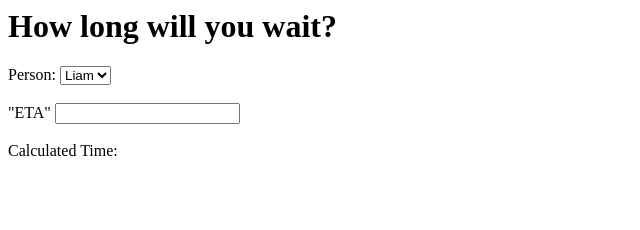
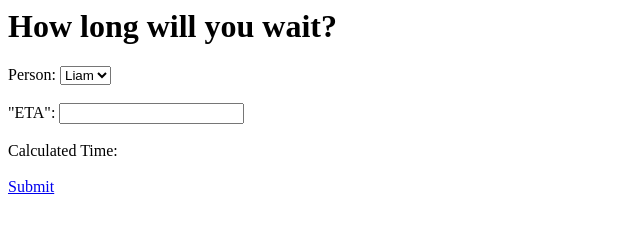
Before and after one commit to danszy/resident, a plain HTML site: page index.html in a window 1280 px wide. Shown: the full height of the page, 0-640 px from the left. Drawn offline with nearby package versions, Linux system fonts and the light colour scheme.

Commit message:
Update index.html

```diff
--- a/index.html
+++ b/index.html
@@ -1,4 +1,12 @@
 <html>
+<script src="https://ajax.googleapis.com/ajax/libs/jquery/3.1.1/jquery.min.js"></script>
+<script>
+
+  function calculateTime() {
+    alert("test");
+  }
+
+  </script>
 <h1> How long will you wait? </h1>
 
 Person:
@@ -8,11 +16,16 @@ Person:
 
   <br> <br>
 
-"ETA"
+"ETA":
   <input id="eta"> </input>
 
 <br> <br>
 
 Calculated Time:
 <span id="result"> </span>
+
+<br> <br>
+
+<a href="#" onclick="calculateTime();"> Submit </a>
+
 </html>
```
